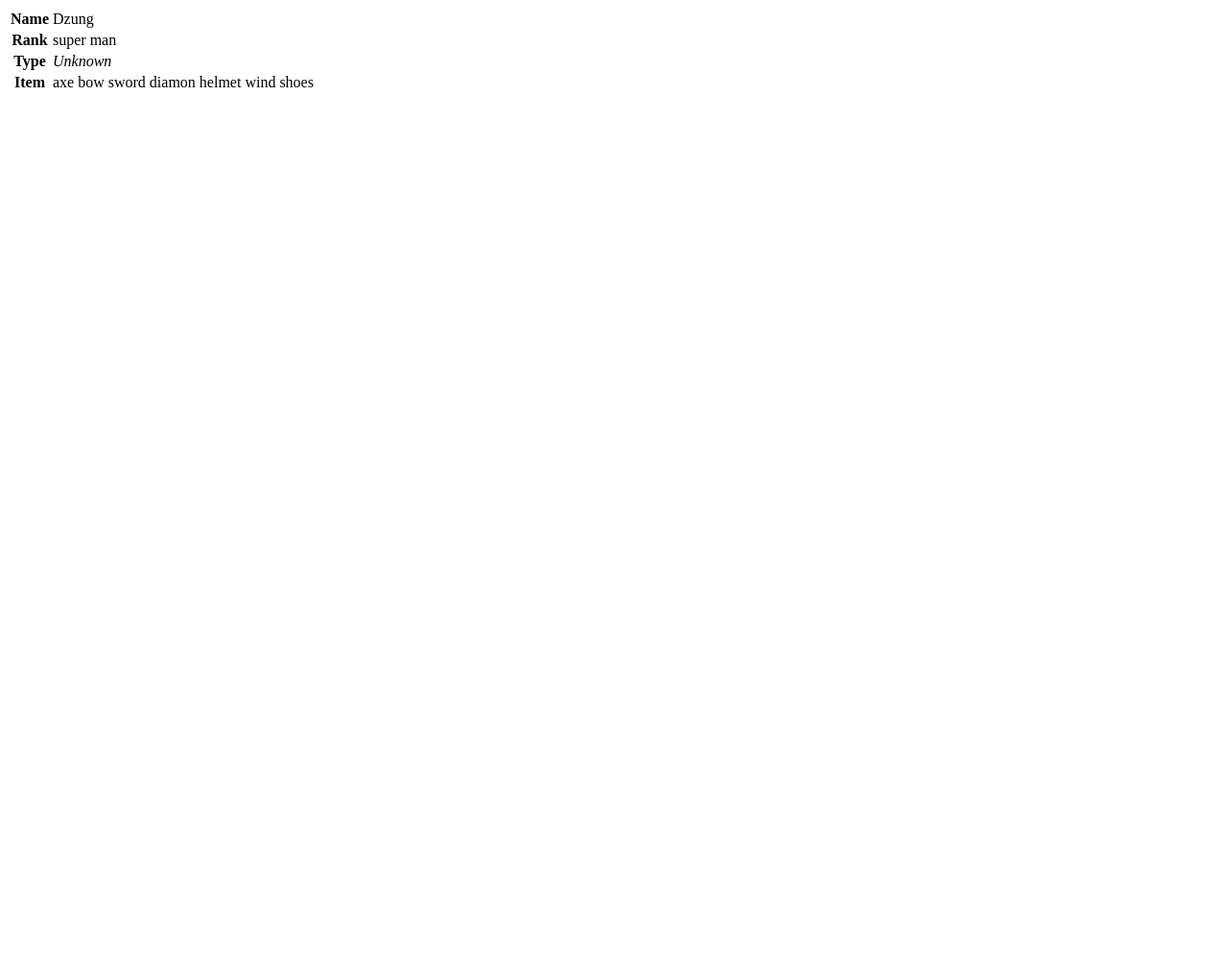
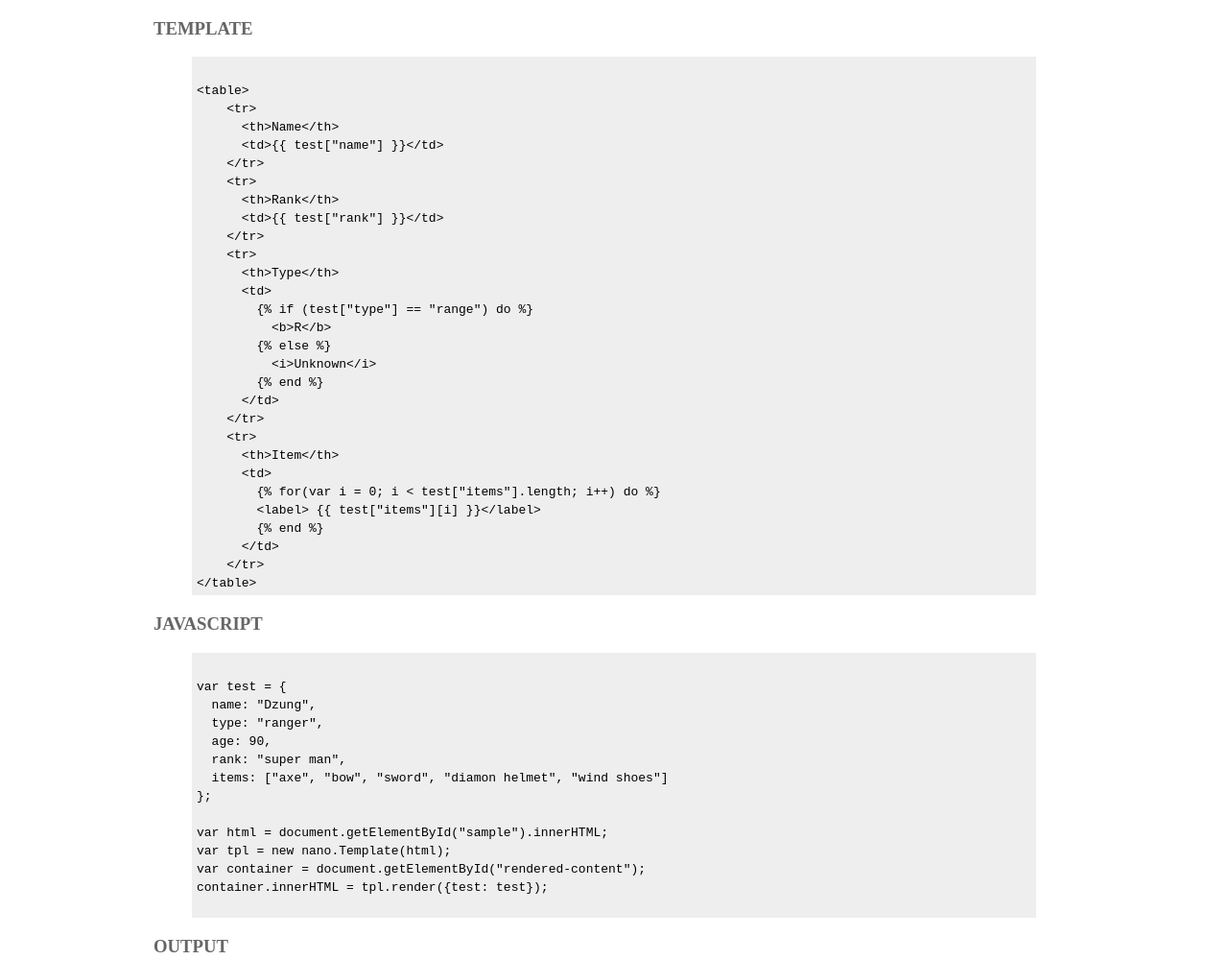
Before and after one commit to bluzky/nano-template, a plain HTML site: page example/index.html in a window 1280 px wide. Shown: the top 1000 px of the page at 96% size. Before the commit the page ends 800 px from the top, so only its background shows below. Drawn offline with nearby package versions, Linux system fonts and the light colour scheme.

Commit message:
Update document

```diff
--- a/example/demo.js
+++ b/example/demo.js
@@ -10,3 +10,9 @@ var html = document.getElementById("sample").innerHTML;
 var tpl = new nano.Template(html);
 var container = document.getElementById("rendered-content");
 container.innerHTML = tpl.render({test: test});
+
+var context = {$: jQuery};
+var data = ['this', 'is', 'an', 'array'];
+var templateStr = document.getElementById("list-template").innerHTML;
+var template = nano.compile(templateStr);
+document.getElementById("rendered-list").innerHTML = template.render(data, context);
--- a/example/index.html
+++ b/example/index.html
@@ -1,19 +1,122 @@
 <!DOCTYPE html>
 <html lang="en">
+
 <head>
   <meta charset="UTF-8">
   <meta name="viewport" content="width=device-width, initial-scale=1.0">
   <meta http-equiv="X-UA-Compatible" content="ie=edge">
   <title>Document</title>
+  <style>
+    pre {
+      font-family: Consolas, Menlo, Monaco, Lucida Console, Liberation Mono, DejaVu Sans Mono, Bitstream Vera Sans Mono, Courier New, monospace, serif;
+      margin-bottom: 10px;
+      overflow: auto;
+      width: auto;
+      padding: 5px;
+      background-color: #eee;
+      width: 650px!ie7;
+      padding-bottom: 20px!ie7;
+      max-height: 600px;
+    }
+
+    section{
+      max-width: 960px;
+      margin: auto;
+      margin-bottom: 50px;
+    }
+
+    h3{
+      text-transform: uppercase;
+      color: #666;
+    }
+  </style>
+
+
 </head>
+
 <body>
+<section>
+  <h3> Template </h3>
+  <blockquote>
+    <pre><code>
+&lt;table&gt;
+    &lt;tr&gt;
+      &lt;th&gt;Name&lt;/th&gt;
+      &lt;td&gt;{{ test[&quot;name&quot;] }}&lt;/td&gt;
+    &lt;/tr&gt;
+    &lt;tr&gt;
+      &lt;th&gt;Rank&lt;/th&gt;
+      &lt;td&gt;{{ test[&quot;rank&quot;] }}&lt;/td&gt;
+    &lt;/tr&gt;
+    &lt;tr&gt;
+      &lt;th&gt;Type&lt;/th&gt;
+      &lt;td&gt;
+        {% if (test[&quot;type&quot;] == &quot;range&quot;) do %}
+          &lt;b&gt;R&lt;/b&gt;
+        {% else %}
+          &lt;i&gt;Unknown&lt;/i&gt;
+        {% end %}
+      &lt;/td&gt;
+    &lt;/tr&gt;
+    &lt;tr&gt;
+      &lt;th&gt;Item&lt;/th&gt;
+      &lt;td&gt;
+        {% for(var i = 0; i &lt; test[&quot;items&quot;].length; i++) do %}
+        &lt;label&gt; {{ test[&quot;items&quot;][i] }}&lt;/label&gt;
+        {% end %}
+      &lt;/td&gt;
+    &lt;/tr&gt;
+&lt;/table&gt;</code></pre>
+  </blockquote>
+
+  <h3>Javascript</h3>
+  <blockquote>
+    <pre><code>
+var test = {
+  name: "Dzung",
+  type: "ranger",
+  age: 90,
+  rank: "super man",
+  items: ["axe", "bow", "sword", "diamon helmet", "wind shoes"]
+};
+
+var html = document.getElementById("sample").innerHTML;
+var tpl = new nano.Template(html);
+var container = document.getElementById("rendered-content");
+container.innerHTML = tpl.render({test: test});
+    </code></pre>
+</blockquote>
+  <h3>Output</h3>
   <div id="rendered-content">
   </div>
+</section>
 
+<section>
+  <h3>Template</h3>
+  <blockquote>
+    <pre><code>
+&lt;ul&gt;
+  {% ctx.$.each(data, function(item)do %}
+    &lt;li&gt;{{item}}&lt;/li&gt;
+  {% end) %}
+&lt;ul&gt;</code></pre>
+  </blockquote>
+
+  <h3>Javascript</h3>
+  <blockquote>
+    <pre><code>
+var context = {$: jQuery};
+var data = ['this', 'is', 'an', 'array'];
+var templateStr = document.getElementById("list-template").innerHTML;
+var template = nano.compile(templateStr);
+document.getElementById("rendered-list").innerHTML = template.render(data, context);
+    </code></pre>
+</blockquote>
+  <h3> Output</h3>
+  <div id="rendered-list">
+  </div>
+</section>
   <script type="text/template" id="sample">
-      {%
-
-      %}
     <table>
       <tr>
         <th>Name</th>
@@ -27,22 +130,30 @@
         <th>Type</th>
         <td>
           {% if (test["type"] == "range") do %}
-                  <b>R</b>
-                {% else %}
-                  <i>Unknown</i>
-                {% end %}
+          <b>R</b> {% else %}
+          <i>Unknown</i> {% end %}
         </td>
       </tr>
       <tr>
         <th>Item</th>
         <td>
-                {% for(var i = 0; i < test["items"].length; i++) do %}
-                <label> {{ test["items"][i] }}</label>
+          {% for(var i = 0; i
+          < test[ "items"].length; i++) do %} <label> {{ test["items"][i] }}</label>
             {% end %}
         </td>
       </tr>
     </table>
   </script>
+
+  <script type="text/template" id="list-template">
+    <ul>
+      {% ctx.$.each(data, function(item)do %}
+      <li>{{item}}</li>
+      {% end); %}
+      <ul>
+  </script>
+
+  <script src="https://cdnjs.cloudflare.com/ajax/libs/jquery/3.1.1/jquery.min.js" charset="utf-8"></script>
   <script src="../nano.js" charset="utf-8"></script>
   <script src="demo.js" charset="utf-8"></script>
 </body>
--- a/nano.js
+++ b/nano.js
@@ -6,8 +6,8 @@ var nano = (function() {
 
   function NanoTemplate(html) {
     this.template = _compile(html);
-    this.render = function(data) {
-      return this.template.call(data, data || {});
+    this.render = function(data, context) {
+      return this.template.call(data, data || {}, context || {});
     };
 
     return this;
@@ -21,7 +21,7 @@ var nano = (function() {
     code += 'return r.join("");';
     code = 'with(obj || {}){' + code + '}';
 
-    return new Function('obj', code.replace(/[\r\t\n]/g, ''));
+    return new Function('obj', 'ctx', code.replace(/[\r\t\n]/g, ''));
   };
 
 
@@ -66,17 +66,20 @@ var nano = (function() {
   // replace variable expression
   function addVariable(line, js) {
     var code = "";
-
     if (js)
       code = 'r.push(' + line + ');';
     else if (line != '') {
       code = 'r.push("' + line.replace(/"/g, '\\"').replace(/\r\n|\n/g, "") + '");\n';
     }
-
     return code;
   }
 
+  function compileTemplate(html){
+    return new NanoTemplate(html);
+  }
+
   return {
-    Template: NanoTemplate
+    Template: NanoTemplate,
+    compile: compileTemplate
   }
 })();
```
Also changed, not shown: nano.min.js (added), 1 other file. Lines whose indentation alone changed are shown as unchanged.
